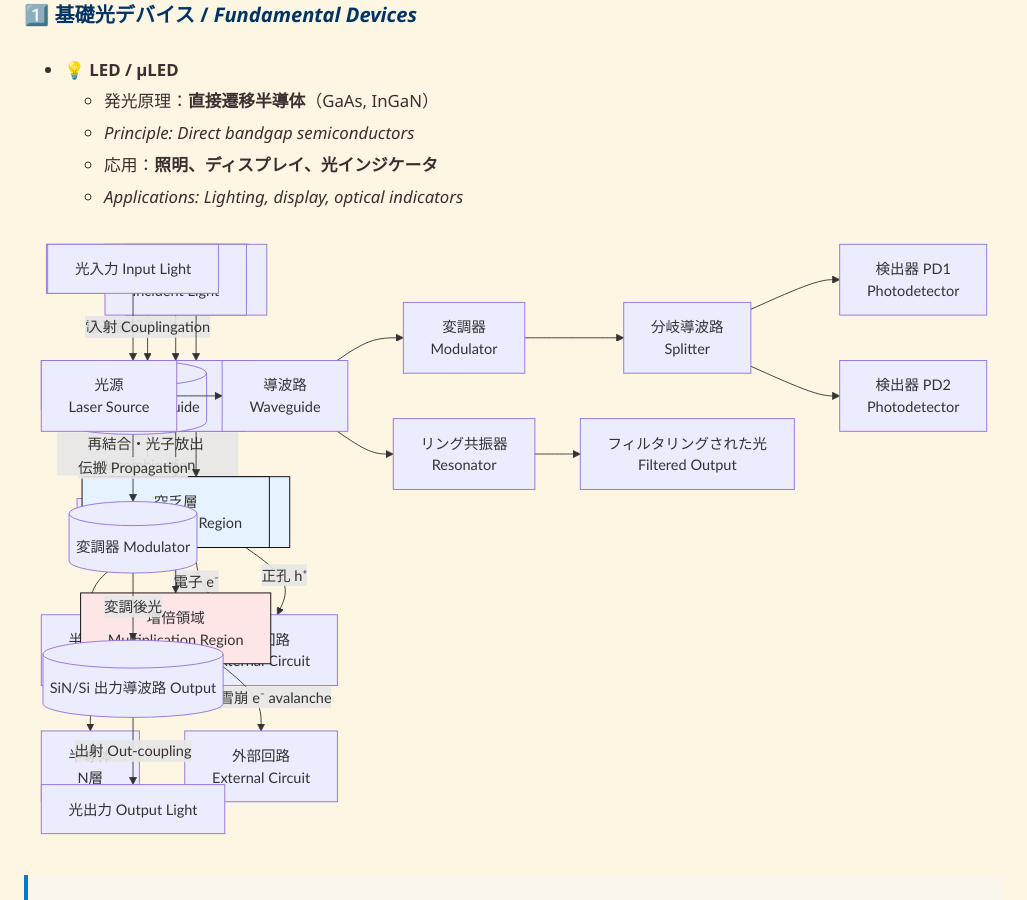
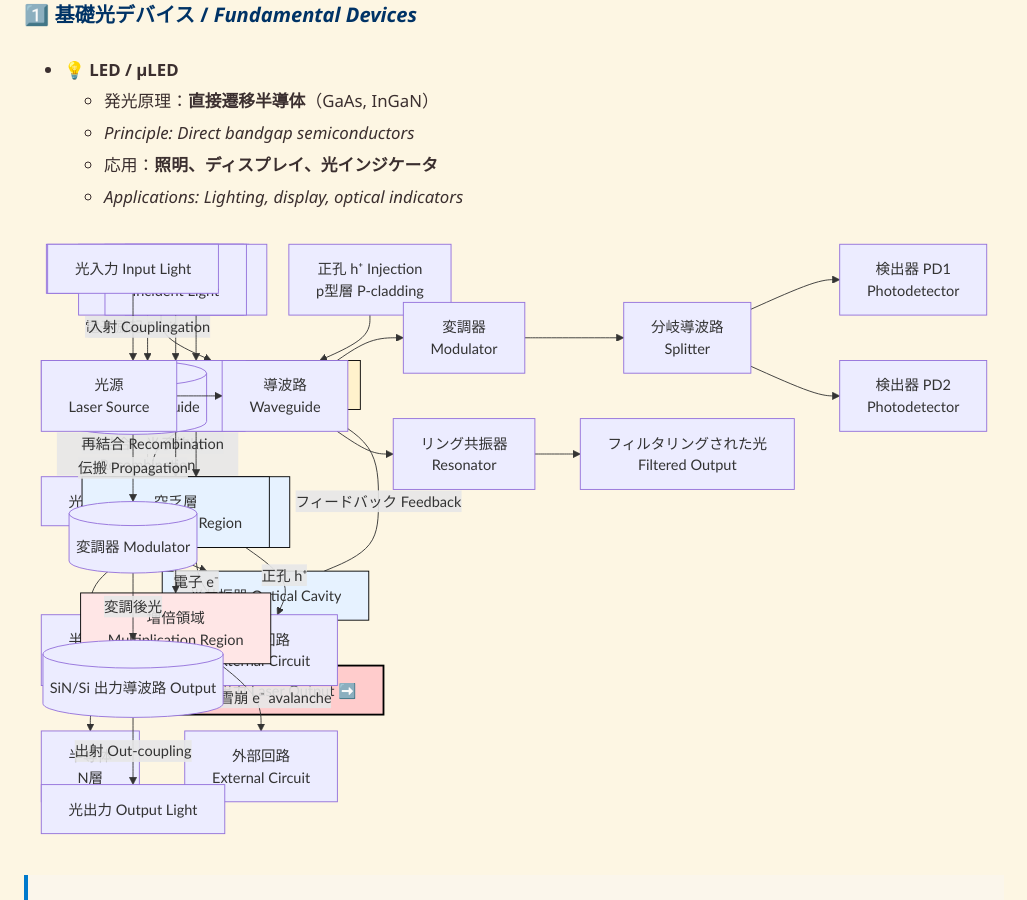
Before and after one commit to Samizo-AITL/Edusemi-Plus, a Jekyll site: the page built from applied-devices/photonics-devices/index.md, in a window 1280 px wide and 900 px high, scrolled down 882 px. Shown: the whole window, without its empty margins (0-1027 px from the left). Built offline with Jekyll 4.4.1, drawn with Linux system fonts in a browser that asks for light colours.

Commit message:
Update index.md

````diff
--- a/applied-devices/photonics-devices/index.md
+++ b/applied-devices/photonics-devices/index.md
@@ -51,6 +51,20 @@
   - *Cavity structure and threshold condition*
   - 応用：**通信、LiDAR、ストレージ、プロジェクタ**
   - *Applications: Communication, LiDAR, storage, projectors*
+
+```mermaid
+flowchart TB
+  A[電子 e⁻ Injection<br>n型層 N-cladding] --> B[活性層 Active Region]
+  H[正孔 h⁺ Injection<br>p型層 P-cladding] --> B
+  B -->|再結合 Recombination| C[光子生成 Photon Emission]
+  C --> D[光共振器 Optical Cavity]
+  D -->|フィードバック Feedback| B
+  D --> E[レーザ出力 Laser Output ➡️]
+
+  style B fill:#fff2cc,stroke:#000,stroke-width:1px
+  style D fill:#e6f2ff,stroke:#000,stroke-width:1px
+  style E fill:#ffcccc,stroke:#000,stroke-width:2px
+```
 
 ---
 
````
